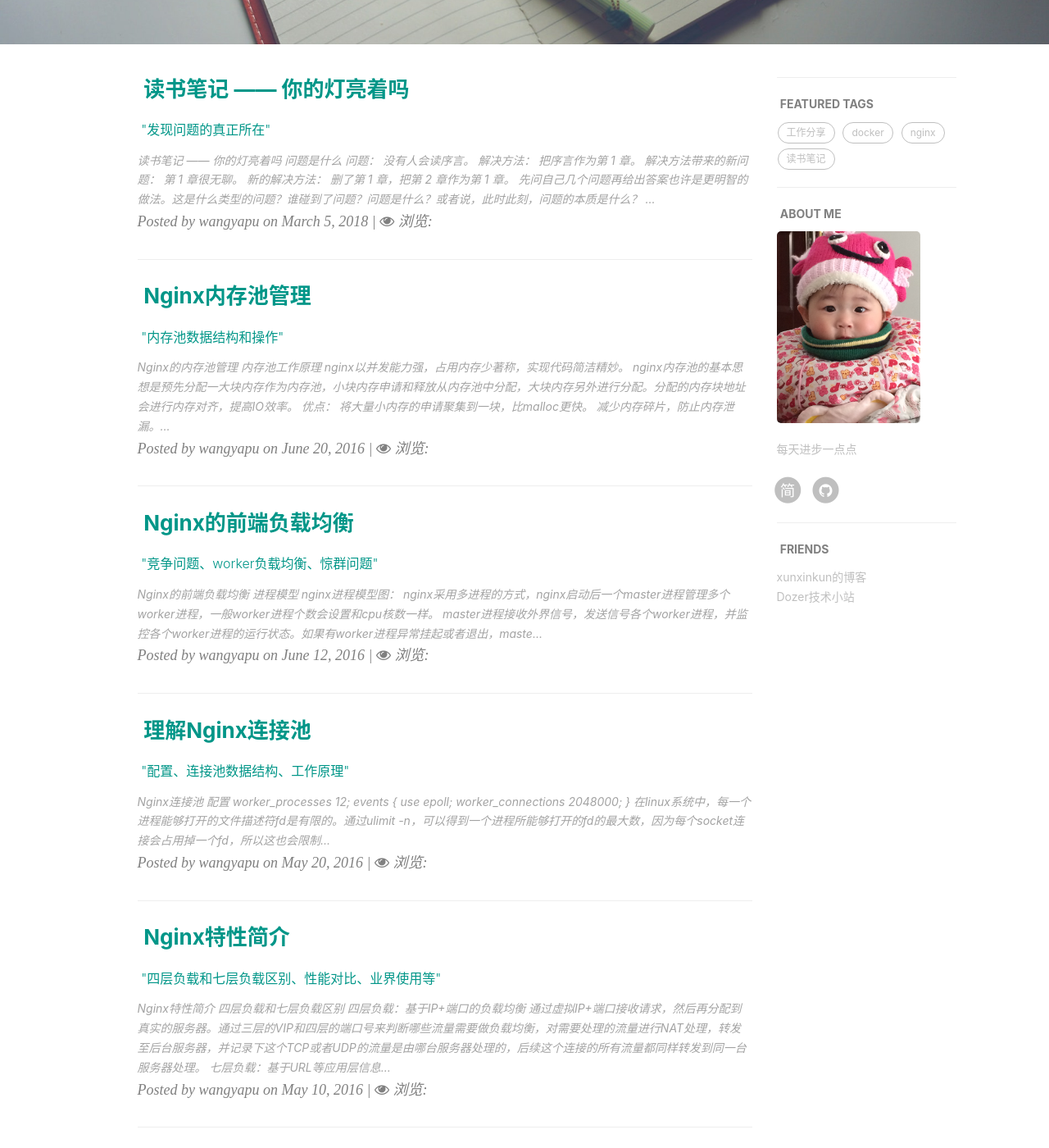
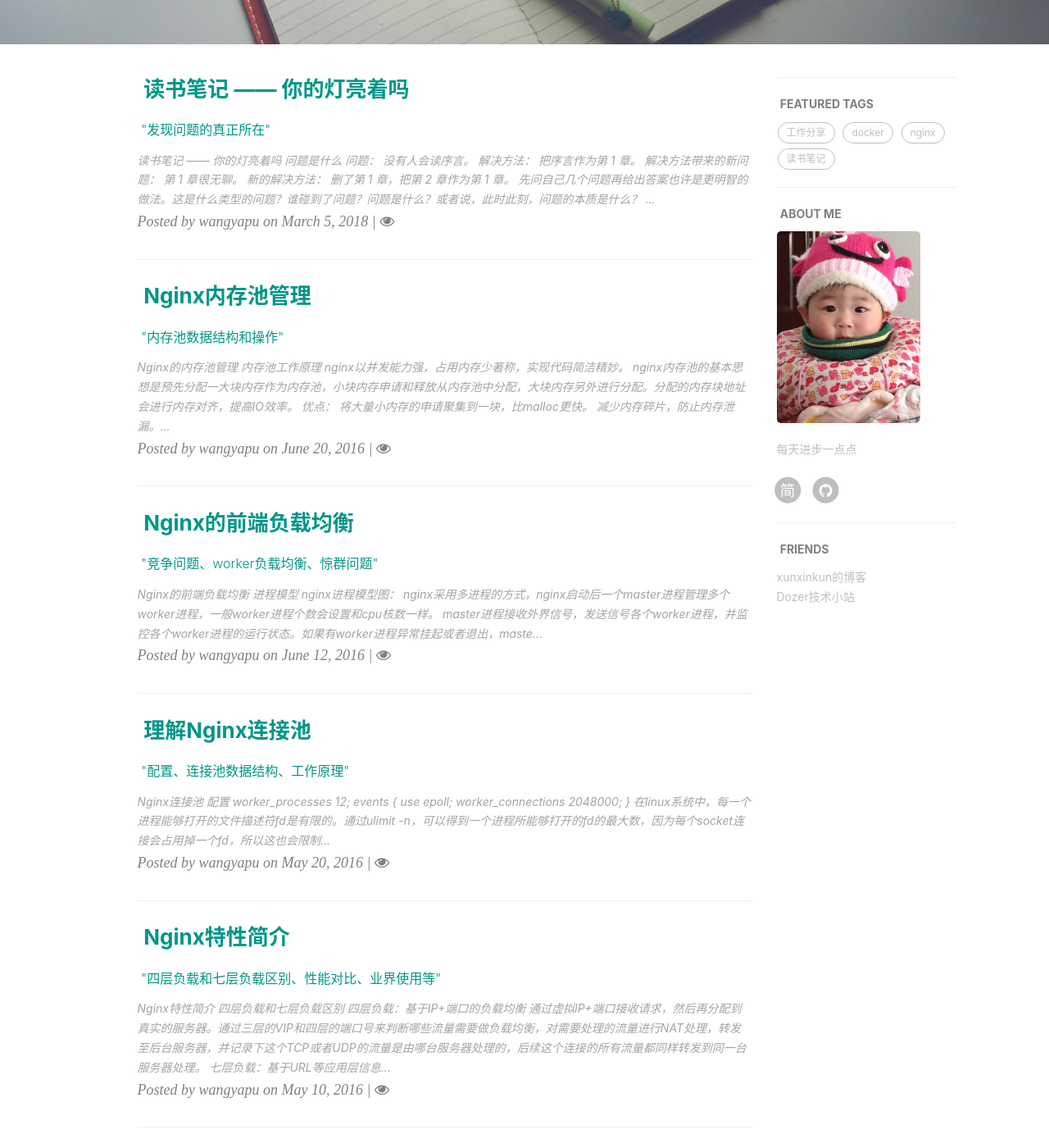
Before and after one commit to wangyapu/wangyapu.github.io, a Jekyll site: the page built from index.html, in a window 1280 px wide and 1400 px high, scrolled down 412 px. Shown: the whole window at 82% size. Built offline with Jekyll 4.4.1, drawn with Linux system fonts in a browser that asks for light colours; nearby versions of some CDN libraries; the list of posts is cut into pages by our own code; comment, search, counter and statistics services are not loaded.

Commit message:
add count for index

```diff
--- a/_includes/leancloud-analytics.html
+++ b/_includes/leancloud-analytics.html
@@ -109,7 +109,7 @@
         if ($('.leancloud_visitors').length == 1) {
             // in post.html, so add 1 to hit counts
             addCount(Counter);
-        } else if ($('.post-link').length > 1) {
+        } else if ($('.post-preview').length > 1) {
             // in index.html, there are many 'leancloud_visitors' and 'post-link', so just show hit counts.
             showHitCount(Counter);
         }
--- a/index.html
+++ b/index.html
@@ -23,7 +23,7 @@ description: "谋定而后动，知止而有得"
         {% if site.leancloud.enable %}
         <span id="{{ post.url }}" class="leancloud_visitors" data-flag-title="{{ post.title }}">
             <span>|</span>
-            <span> <i class="fa fa-eye"></i> 浏览:  </span>
+            <span> <i class="fa fa-eye"></i></span>
             <span class="leancloud-visitors-count"></span>
         </span>
         {% endif %}
```
